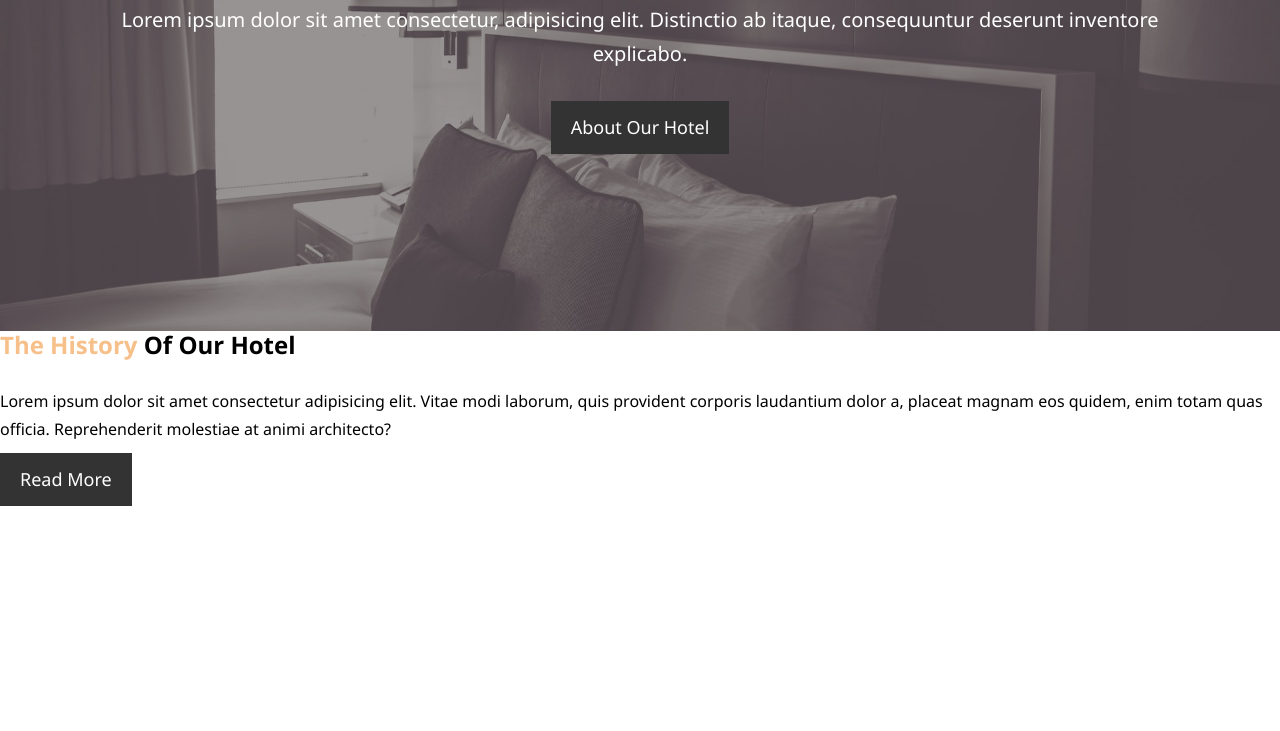
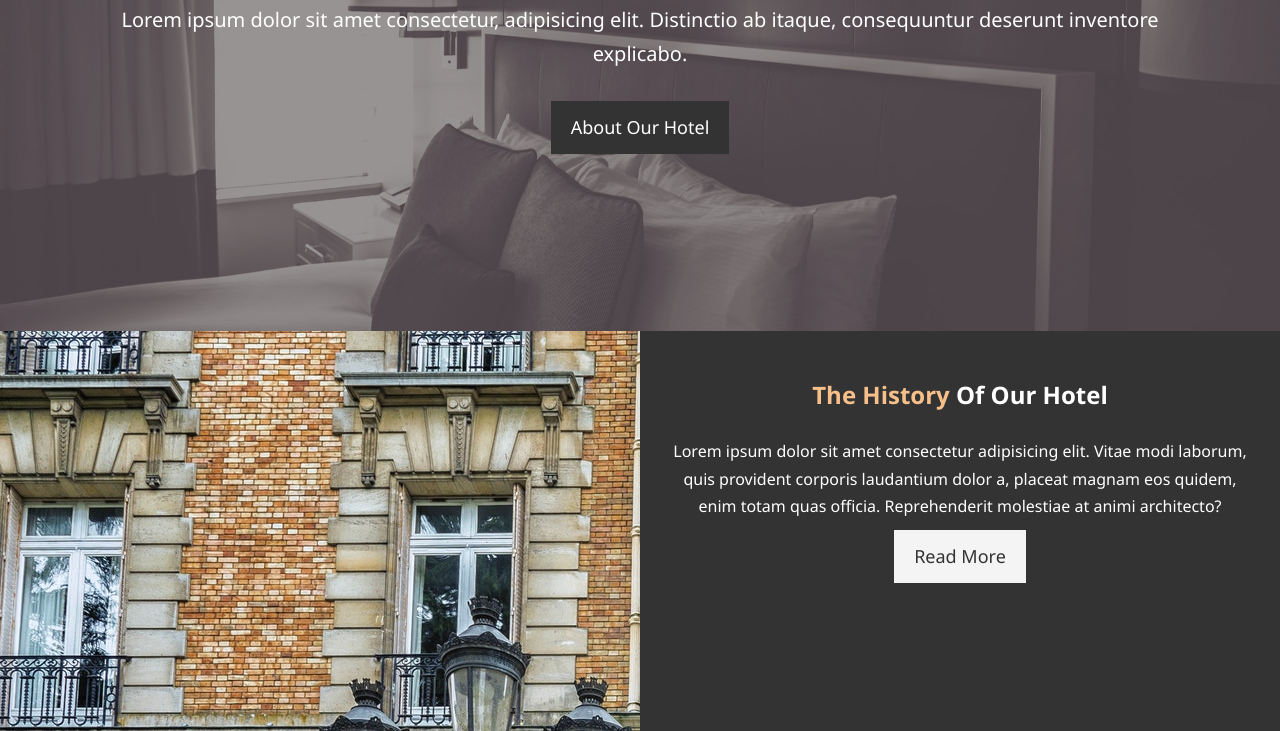
Before and after one commit to dvru/html-css-sandbox, a plain HTML site: page hotel_website/index.html in a window 1280 px wide. Shown: the part 336-1067 px from the top of the page. Before the commit the page ends 842 px from the top, so only its background shows below. Drawn offline with Linux system fonts and the light colour scheme.

Commit message:
added home style.css

```diff
--- a/hotel_website/css/style.css
+++ b/hotel_website/css/style.css
@@ -59,6 +59,28 @@ p {
     color: #333;
 }
 
+.btn-light {
+    background: #f4f4f4;
+    color: #333;
+}
+
+.bg-dark {
+    background: #333;
+    color: #fff;
+}
+
+.bg-light {
+    background: #f4f4f4;
+    color: #333;
+}
+
+.btn-primary {
+    background: #333;
+    color: #f7c08a;
+}
+
+
+
 /* Navbar */
 #navbar {
     background: #333;
@@ -118,3 +140,25 @@ p {
     padding-bottom: 20px;
     line-height: 1.7em;
 }
+
+/* Home Info */
+
+#home-info {
+    height: 400px;
+}
+
+#home-info .info-img {
+    float: left;
+    width: 50%;
+    background: url(../img/photo-1.jpg) no-repeat;
+    min-height: 100%;
+}
+
+#home-info .info-content {
+    float: right;
+    width: 50%;
+    height: 100%;
+    text-align: center;
+    padding: 50px 30px;
+    overflow: hidden;
+}
```
